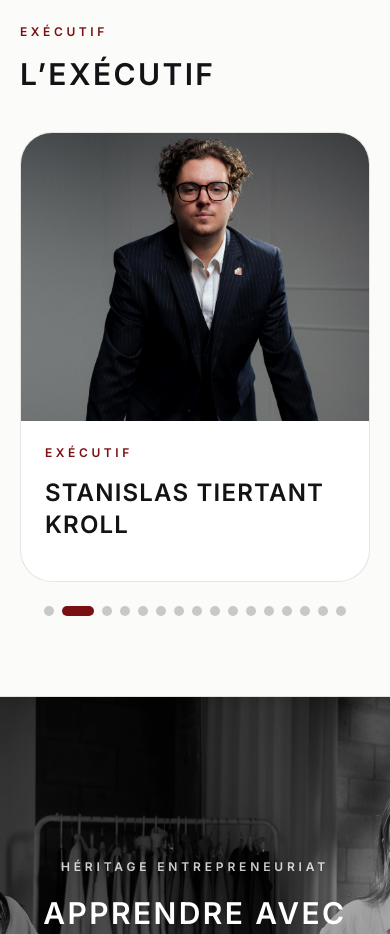
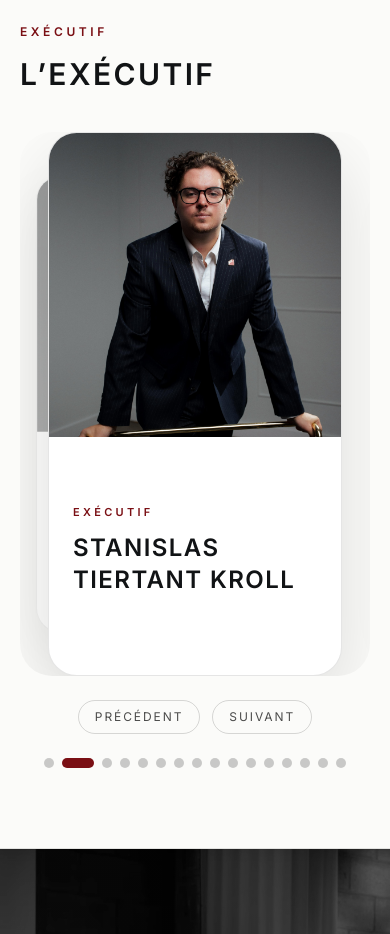
Before and after one commit to tkstan/reelul, a Next.js app: page / in a window 390 px wide. Shown: the part 2040-2974 px from the top of the page. Built offline with nearby package versions, Linux system fonts and the light colour scheme.

Commit message:
Refondre le carrousel exécutif en cartes verticales infinies

```diff
--- a/components/premium-landing.tsx
+++ b/components/premium-landing.tsx
@@ -49,6 +49,7 @@ export function PremiumLanding({ calendrier, executif }: PremiumLandingProps) {
   const heroY = useTransform(scrollYProgress, [0, 1], ['0%', '12%']);
 
   const [slide, setSlide] = useState(0);
+  const swipeStartX = useRef<number | null>(null);
 
   const evenementsDate = useMemo(
     () =>
@@ -119,6 +120,53 @@ export function PremiumLanding({ calendrier, executif }: PremiumLandingProps) {
 
     return () => clearInterval(timer);
   }, [executif.length]);
+
+  const cartesExecutif = useMemo(() => {
+    if (executif.length === 0) return [];
+    const offsets = [-1, 0, 1] as const;
+
+    return offsets.map((offset) => {
+      const index = (slide + offset + executif.length) % executif.length;
+      return {
+        offset,
+        membre: executif[index],
+        index,
+      };
+    });
+  }, [executif, slide]);
+
+  const allerPrecedent = () => {
+    if (executif.length === 0) return;
+    setSlide((current) => (current - 1 + executif.length) % executif.length);
+  };
+
+  const allerSuivant = () => {
+    if (executif.length === 0) return;
+    setSlide((current) => (current + 1) % executif.length);
+  };
+
+  const handleTouchStart = (event: React.TouchEvent<HTMLDivElement>) => {
+    swipeStartX.current = event.touches[0]?.clientX ?? null;
+  };
+
+  const handleTouchEnd = (event: React.TouchEvent<HTMLDivElement>) => {
+    if (swipeStartX.current === null) return;
+    const endX = event.changedTouches[0]?.clientX;
+    if (typeof endX !== 'number') {
+      swipeStartX.current = null;
+      return;
+    }
+
+    const distance = endX - swipeStartX.current;
+    swipeStartX.current = null;
+
+    if (Math.abs(distance) < 45) return;
+    if (distance > 0) {
+      allerPrecedent();
+      return;
+    }
+    allerSuivant();
+  };
 
   return (
     <>
@@ -277,14 +325,14 @@ export function PremiumLanding({ calendrier, executif }: PremiumLandingProps) {
               <div className="hidden items-center gap-3 md:flex">
                 <button
                   type="button"
-                  onClick={() => setSlide((slide - 1 + executif.length) % executif.length)}
+                  onClick={allerPrecedent}
                   className="rounded-full border border-black/15 px-4 py-2 text-xs uppercase tracking-[0.16em] text-black/70 transition hover:border-[#7a0f14] hover:text-[#7a0f14]"
                 >
                   Précédent
                 </button>
                 <button
                   type="button"
-                  onClick={() => setSlide((slide + 1) % executif.length)}
+                  onClick={allerSuivant}
                   className="rounded-full border border-black/15 px-4 py-2 text-xs uppercase tracking-[0.16em] text-black/70 transition hover:border-[#7a0f14] hover:text-[#7a0f14]"
                 >
                   Suivant
@@ -293,19 +341,52 @@ export function PremiumLanding({ calendrier, executif }: PremiumLandingProps) {
             </header>
           </Reveal>
 
-          <div className="overflow-hidden rounded-[2rem] border border-black/10 bg-white">
-            <motion.div animate={{ x: `-${slide * 100}%` }} transition={{ duration: 0.7, ease: [0.22, 1, 0.36, 1] }} className="flex">
-              {executif.map((membre) => (
-                <article key={membre.id} className="min-w-full md:grid md:grid-cols-[1.1fr_0.9fr]">
-                  <SafeImage src={membre.image} alt={membre.nom} width={1200} height={900} className="h-72 w-full object-cover object-[center_20%] md:h-[30rem] md:object-[center_16%]" />
-                  <div className="flex min-w-0 flex-col justify-center space-y-4 p-6 sm:p-8 md:space-y-5 md:p-12">
-                    <p className="text-xs font-semibold uppercase tracking-[0.3em] text-[#7a0f14]">{membre.role}</p>
-                    <h3 className="break-words text-2xl font-semibold uppercase tracking-[0.05em] text-[#111315] sm:text-3xl md:text-5xl md:tracking-[0.08em]">{membre.nom}</h3>
-                    <p className="text-sm leading-relaxed tracking-[0.03em] text-black/70 md:text-base">{membre.axe}</p>
+          <div
+            className="relative mx-auto h-[34rem] w-full max-w-5xl overflow-hidden rounded-[2rem]"
+            onTouchStart={handleTouchStart}
+            onTouchEnd={handleTouchEnd}
+          >
+            {cartesExecutif.map(({ membre, offset }) => {
+              const stylesByOffset: Record<number, string> = {
+                [-1]: 'z-10 -translate-x-[62%] scale-[0.84] opacity-50 md:-translate-x-[50%] md:scale-[0.86]',
+                [0]: 'z-30 scale-100 opacity-100',
+                [1]: 'z-10 translate-x-[62%] scale-[0.84] opacity-50 md:translate-x-[50%] md:scale-[0.86]',
+              };
+
+              return (
+                <motion.article
+                  key={`${membre.id}-${offset}`}
+                  animate={{ opacity: offset === 0 ? 1 : 0.5 }}
+                  transition={{ duration: 0.55, ease: [0.22, 1, 0.36, 1] }}
+                  className={`absolute left-1/2 top-0 h-full w-[84%] max-w-sm -translate-x-1/2 overflow-hidden rounded-[1.8rem] border border-black/10 bg-white shadow-[0_28px_70px_rgba(0,0,0,0.12)] transition-all duration-500 md:w-[70%] ${stylesByOffset[offset]}`}
+                  aria-hidden={offset !== 0}
+                >
+                  <SafeImage src={membre.image} alt={membre.nom} width={900} height={1200} className="h-[56%] w-full object-cover object-[center_18%]" />
+                  <div className="flex h-[44%] min-w-0 flex-col justify-center space-y-3 p-6 sm:p-7">
+                    <p className="text-[11px] font-semibold uppercase tracking-[0.3em] text-[#7a0f14]">{membre.role}</p>
+                    <h3 className="break-words text-2xl font-semibold uppercase tracking-[0.06em] text-[#111315] sm:text-3xl">{membre.nom}</h3>
+                    <p className="text-sm leading-relaxed tracking-[0.03em] text-black/70">{membre.axe}</p>
                   </div>
-                </article>
-              ))}
-            </motion.div>
+                </motion.article>
+              );
+            })}
+          </div>
+
+          <div className="mt-6 flex items-center justify-center gap-3 md:hidden">
+            <button
+              type="button"
+              onClick={allerPrecedent}
+              className="rounded-full border border-black/15 px-4 py-2 text-xs uppercase tracking-[0.16em] text-black/70 transition hover:border-[#7a0f14] hover:text-[#7a0f14]"
+            >
+              Précédent
+            </button>
+            <button
+              type="button"
+              onClick={allerSuivant}
+              className="rounded-full border border-black/15 px-4 py-2 text-xs uppercase tracking-[0.16em] text-black/70 transition hover:border-[#7a0f14] hover:text-[#7a0f14]"
+            >
+              Suivant
+            </button>
           </div>
 
           <div className="mt-6 flex items-center justify-center gap-2">
```
